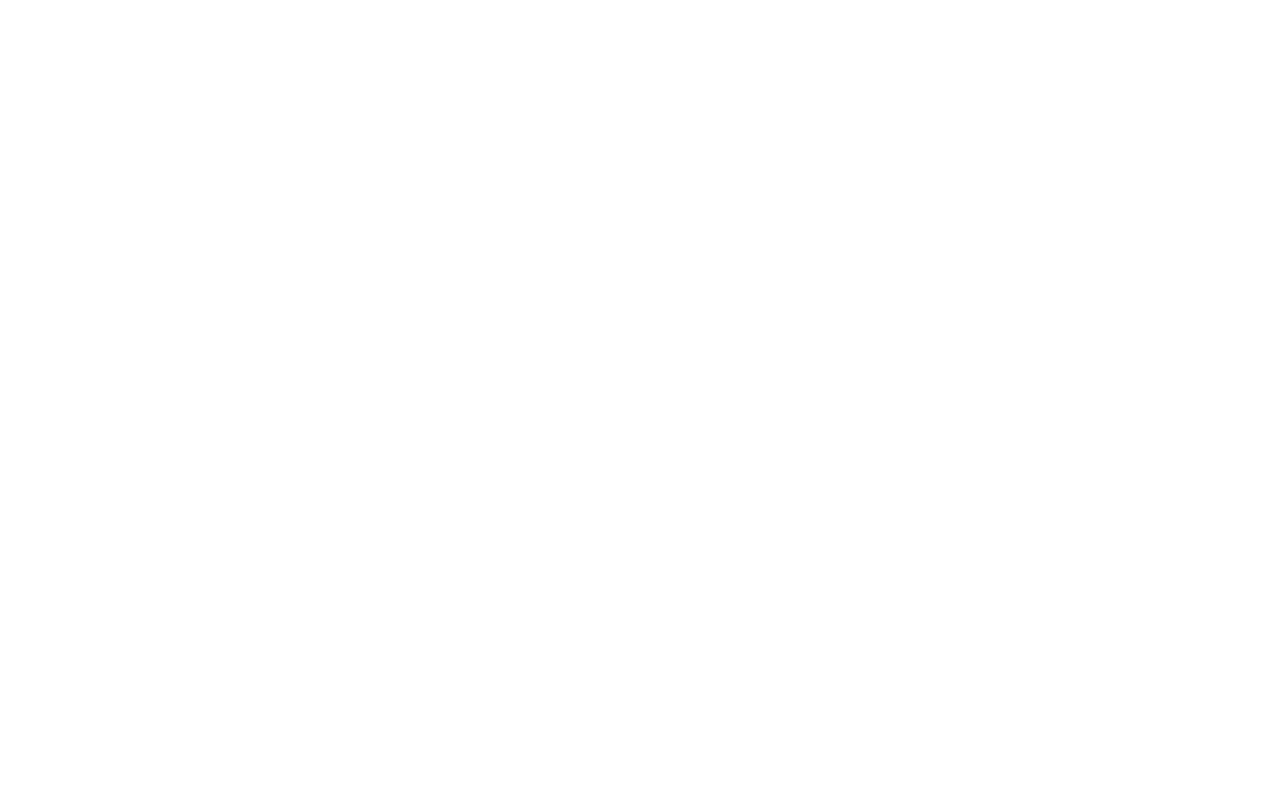
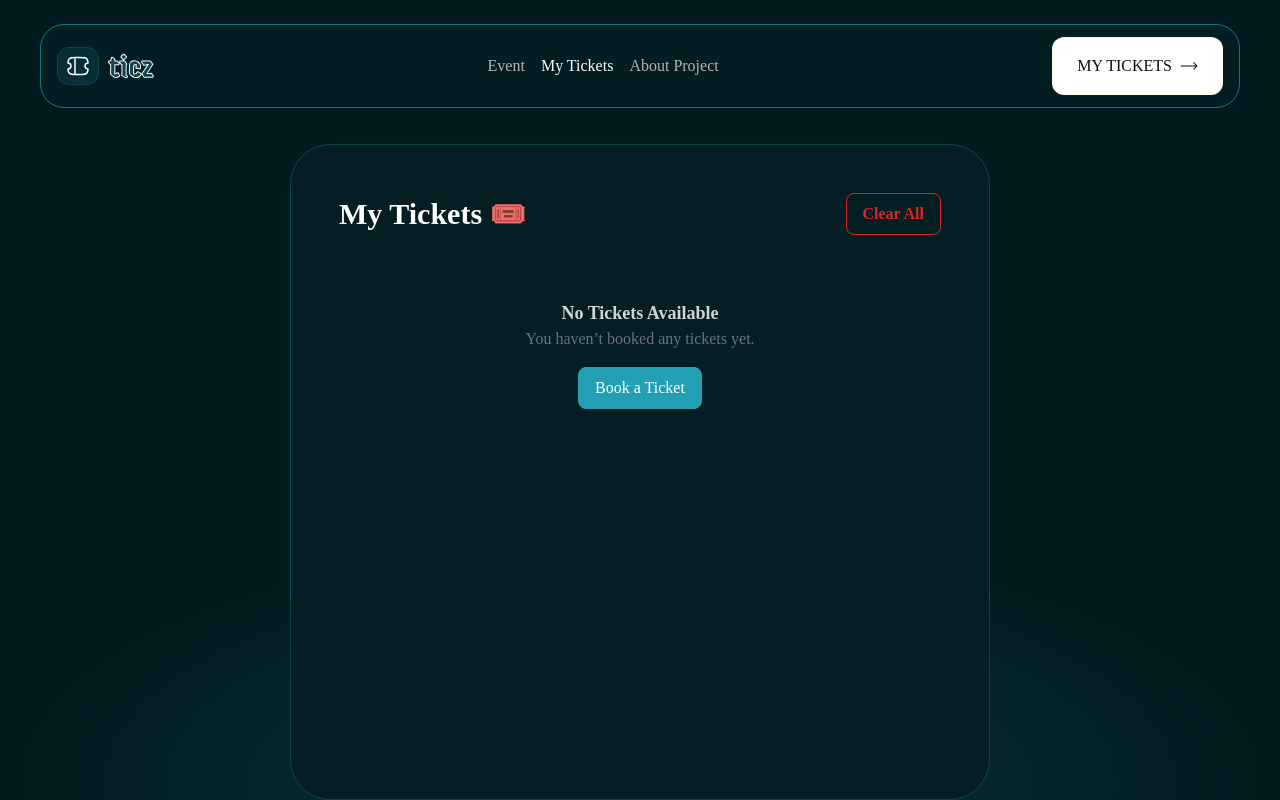
Before and after one commit to ayomikun-ade/TicketGenerator-HNG, a React (Vite) app: page /my-tickets in a window 1280 px wide. Before the commit this address had no page. Built offline with nearby package versions, Linux system fonts and the light colour scheme; a web font is replaced by a local one.

Commit message:
feat: added my tickets page

```diff
--- a/src/App.jsx
+++ b/src/App.jsx
@@ -3,6 +3,7 @@
 import AttendeeDetails from "./pages/AttendeeDetails";
 import TicketReady from "./pages/TicketReady";
 import About from "./pages/About";
+import MyTickets from "./pages/MyTickets";
 
 const App = () => {
   return (
@@ -13,6 +14,7 @@
           <Route path="/details" element={<AttendeeDetails />} />
           <Route path="/ticket" element={<TicketReady />} />
           <Route path="/about" element={<About />} />
+          <Route path="/my-tickets" element={<MyTickets />} />
         </Routes>
       </BrowserRouter>
     </div>
--- a/src/components/Header.jsx
+++ b/src/components/Header.jsx
@@ -1,5 +1,4 @@
 import { Link, useLocation } from "react-router";
-import { toast, ToastContainer } from "react-toastify";
 
 const Header = () => {
   const location = useLocation(); // Get the current location
@@ -10,8 +9,6 @@
       : "text-[#B3B3B3] hover:text-neutral-200";
   };
   return (
-    <>
-      <ToastContainer />
     <div className="fixed right-0 left-0 z-10 mx-auto bg-[rgb(5,37,44)] bg-opacity-40 backdrop-blur-[2px] font-main flex justify-between w-[320px] md:w-full max-w-[1200px] py-3 px-4 mt-6 items-center rounded-3xl border border-[#197686]">
       <div className="flex gap-2 justify-center items-center">
         <span className="bg-[#052f35] flex py-[6px] px-2 justify-center items-center gap-[10px] rounded-xl border border-[#0e464f]">
@@ -25,30 +22,15 @@
         <li className={isActive("/")}>
           <Link to="/">Event</Link>
         </li>
-          <li
-            className="text-[#B3B3B3] cursor-pointer hover:text-neutral-200"
-            onClick={() =>
-              toast.info("This feature isn't available yet, Stay tuned!", {
-                autoClose: 2500,
-                theme: "dark",
-                role: "status",
-              })
-            }
-          >
-            My Tickets
+        <li className={isActive("/my-tickets")}>
+          <Link to="/my-tickets">My Tickets</Link>
         </li>
         <li className={isActive("/about")}>
           <Link to="/about">About Project</Link>
         </li>
       </ul>
-        <button
-          onClick={() =>
-            toast.info("This feature isn't available yet, Stay tuned!", {
-              autoClose: 2500,
-              theme: "dark",
-              role: "status",
-            })
-          }
+      <Link
+        to="/my-tickets"
         className="group bg-white text-[#0A0C11] text-sm md:text-base flex gap-2 px-6 py-4 items-center justify-center rounded-xl border border-[#d5ea00] hover:border-[#d9d9d9] border-opacity-10 hover:bg-[#24a0b5] hover:text-white transition duration-300 hover:ease-in-out"
       >
         MY TICKETS
@@ -57,9 +39,8 @@
           className="group-hover:-rotate-45 transition duration-300 hover:ease-in-out group-hover:fill-white"
           alt="right-arrow"
         />
-        </button>
+      </Link>
     </div>
-    </>
   );
 };
 
--- /dev/null
+++ b/src/components/NoTicket.jsx
@@ -0,0 +1,21 @@
+import { Link } from "react-router";
+
+const NoTicket = () => {
+  return (
+    <div className="text-center flex flex-col items-center mt-8">
+      {/* <img src="/no-ticket.svg" alt="No Tickets" className="w-40 mb-4" /> */}
+      <h2 className="text-lg font-semibold text-gray-300">
+        No Tickets Available
+      </h2>
+      <p className="text-gray-500">You haven’t booked any tickets yet.</p>
+      <Link
+        to="/"
+        className="mt-4 bg-[#24a0b5] text-white px-4 py-2 rounded-lg border border-[#24a0b5] hover:bg-transparent hover:text-[#24a0b5] transition duration-300 hover:ease-in-out"
+      >
+        Book a Ticket
+      </Link>
+    </div>
+  );
+};
+
+export default NoTicket;
--- /dev/null
+++ b/src/pages/MyTickets.jsx
@@ -0,0 +1,96 @@
+import { useEffect, useState } from "react";
+import Header from "../components/Header";
+import { Link } from "react-router";
+import NoTicket from "../components/NoTicket";
+
+const MyTickets = () => {
+  const [name, setName] = useState("");
+  const [email, setEmail] = useState("");
+  const [ticketType, setTicketType] = useState("Free");
+  const [numTickets, setNumTickets] = useState(1);
+  const [profilePictureUrl, setProfilePictureUrl] = useState("");
+
+  // Load ticket details from localStorage
+  useEffect(() => {
+    setName(localStorage.getItem("name"));
+    setEmail(localStorage.getItem("email"));
+    setTicketType(localStorage.getItem("ticketType"));
+    setNumTickets(localStorage.getItem("numTickets"));
+    setProfilePictureUrl(localStorage.getItem("profilePictureUrl"));
+  }, []);
+
+  const handleClearAll = () => {
+    const confirm = window.confirm(
+      "Are you sure you want to clear all tickets?"
+    );
+    if (confirm) {
+      localStorage.clear();
+      window.location.reload();
+    }
+  };
+
+  return (
+    <div className="relative font-main mx-5 text-sm md:text-base flex justify-center min-h-screen max-w-[1440px] md:mx-auto md:w-full">
+      <Header />
+      <div className="md:bg-[#041e23] bg-[#08252B] animate-fadeIn text-white flex flex-col items-center gap-8 max-w-[700px] w-full p-6 md:p-12 mt-36  rounded-[40px] border border-[#0e464f]">
+        <section className="flex justify-between items-center w-full">
+          <h1 className="text-3xl font-bold">My Tickets 🎟️</h1>
+          <button
+            onClick={handleClearAll}
+            className="border border-red-600 text-red-600 px-4 py-2 rounded-lg font-semibold hover:border-red-800 hover:text-red-800 transition duration-300 hover:ease-in-out"
+          >
+            Clear All
+          </button>
+        </section>
+        {name ? (
+          <section className="w-full flex flex-col items-center">
+            <div
+              id="ticket"
+              className="bg-[#052228] p-6 w-full mb-8 rounded-xl shadow-lg border border-[#24a0b5] flex flex-col md:flex-row gap-2 justify-between items-center"
+            >
+              {profilePictureUrl && (
+                <img
+                  src={profilePictureUrl}
+                  alt="Profile"
+                  className="w-24 h-24 rounded-xl border-2 border-[#24a0b5] mb-4 md:mb-0"
+                />
+              )}
+
+              <div className="text-center md:text-left">
+                <h2 className="text-xl font-main font-bold">{name}</h2>
+                <p className="text-gray-300 font-step">{email}</p>
+              </div>
+              <div className="text-center">
+                <p className="text-lg font-semibold">🎟️ {ticketType} Ticket</p>
+                <p className="text-sm font-step text-gray-400">
+                  🎫 {numTickets} Ticket(s)
+                </p>
+              </div>
+              <button
+                onClick={() => {
+                  localStorage.clear();
+                  window.location.reload();
+                }}
+                className="text-lg text-center text-red-600 hover:text-red-500 font-semibold"
+              >
+                Delete
+              </button>
+            </div>
+            {/* <div className="mt-6 flex flex-col gap-3 w-[350px]"> */}
+            <Link
+              to="/"
+              className="text-white bg-[#24a0b5] p-3 text-center rounded-lg border border-[#24a0b5] hover:bg-transparent hover:text-[#24a0b5] transition duration-300 hover:ease-in-out"
+            >
+              Back to Home
+            </Link>
+            {/* </div> */}
+          </section>
+        ) : (
+          <NoTicket />
+        )}
+      </div>
+    </div>
+  );
+};
+
+export default MyTickets;
```
Lines whose indentation alone changed are shown as unchanged.
